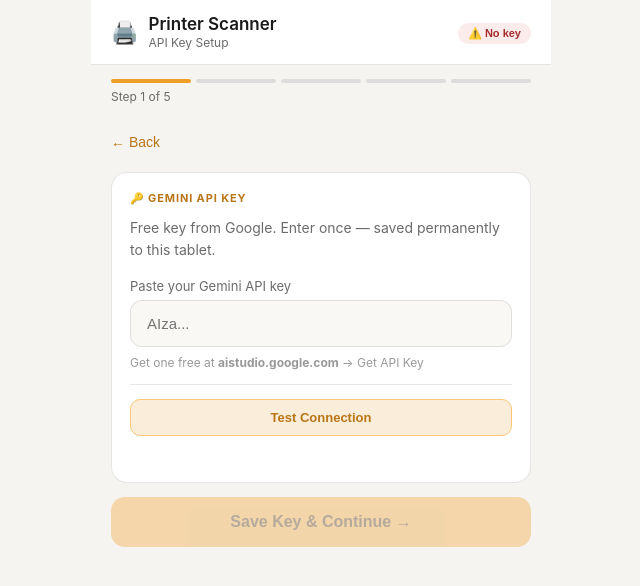
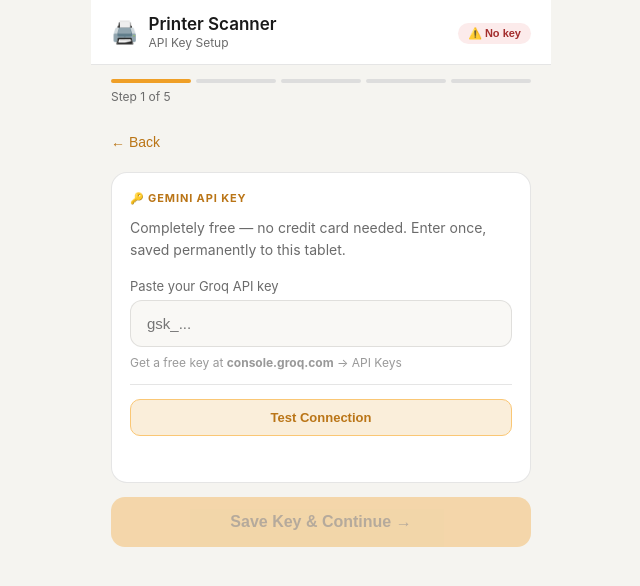
Before and after one commit to Genshinlion/printer-scanner, a plain HTML site: page index.html in a window 1280 px wide. Both pictures are taken after a click on the button "Set Up API Key →". Shown: the whole page, without its empty margins (319-959 px from the left). Drawn offline with Linux system fonts and the light colour scheme.

Commit message:
Add files via upload

```diff
--- a/index.html
+++ b/index.html
@@ -255,7 +255,7 @@
   state.apiKey = '';
   try { localStorage.removeItem(LS_KEY); } catch(e) {}
 }
-function hasKey() { return state.apiKey && state.apiKey.length > 20; }
+function hasKey() { return state.apiKey && state.apiKey.startsWith('gsk_'); }
 
 // ── Photo handling ─────────────────────────────────────────────────────────
 function toB64(file) {
@@ -510,10 +510,10 @@
       '<div class="content">' +
       '<button class="btn-back" id="backBtn">← Back</button>' +
       '<div class="card"><div class="card-label">🔑 Gemini API Key</div>' +
-        '<p style="font-size:14px;color:var(--text-muted);margin-bottom:16px;line-height:1.6;">Free key from Google. Enter once — saved permanently to this tablet.</p>' +
-        '<label class="field-label">Paste your Gemini API key</label>' +
-        '<input type="password" id="keyInput" placeholder="AIza..." value="' + (state.apiKey || '') + '" />' +
-        '<p style="font-size:12px;color:#999;margin-top:8px;">Get one free at <strong>aistudio.google.com</strong> → Get API Key</p>' +
+        '<p style="font-size:14px;color:var(--text-muted);margin-bottom:16px;line-height:1.6;">Completely free — no credit card needed. Enter once, saved permanently to this tablet.</p>' +
+        '<label class="field-label">Paste your Groq API key</label>' +
+        '<input type="password" id="keyInput" placeholder="gsk_..." value="' + (state.apiKey || '') + '" />' +
+        '<p style="font-size:12px;color:#999;margin-top:8px;">Get a free key at <strong>console.groq.com</strong> → API Keys</p>' +
         '<div style="margin-top:14px;padding-top:14px;border-top:1px solid var(--border)">' +
           '<button id="testBtn" style="background:var(--amber-light);border:1px solid var(--amber-border);color:var(--amber-dark);padding:10px 16px;border-radius:10px;font-size:13px;font-weight:600;cursor:pointer;width:100%">Test Connection</button>' +
           '<div id="testResult" style="font-size:13px;margin-top:8px;min-height:20px;text-align:center;"></div>' +
```
